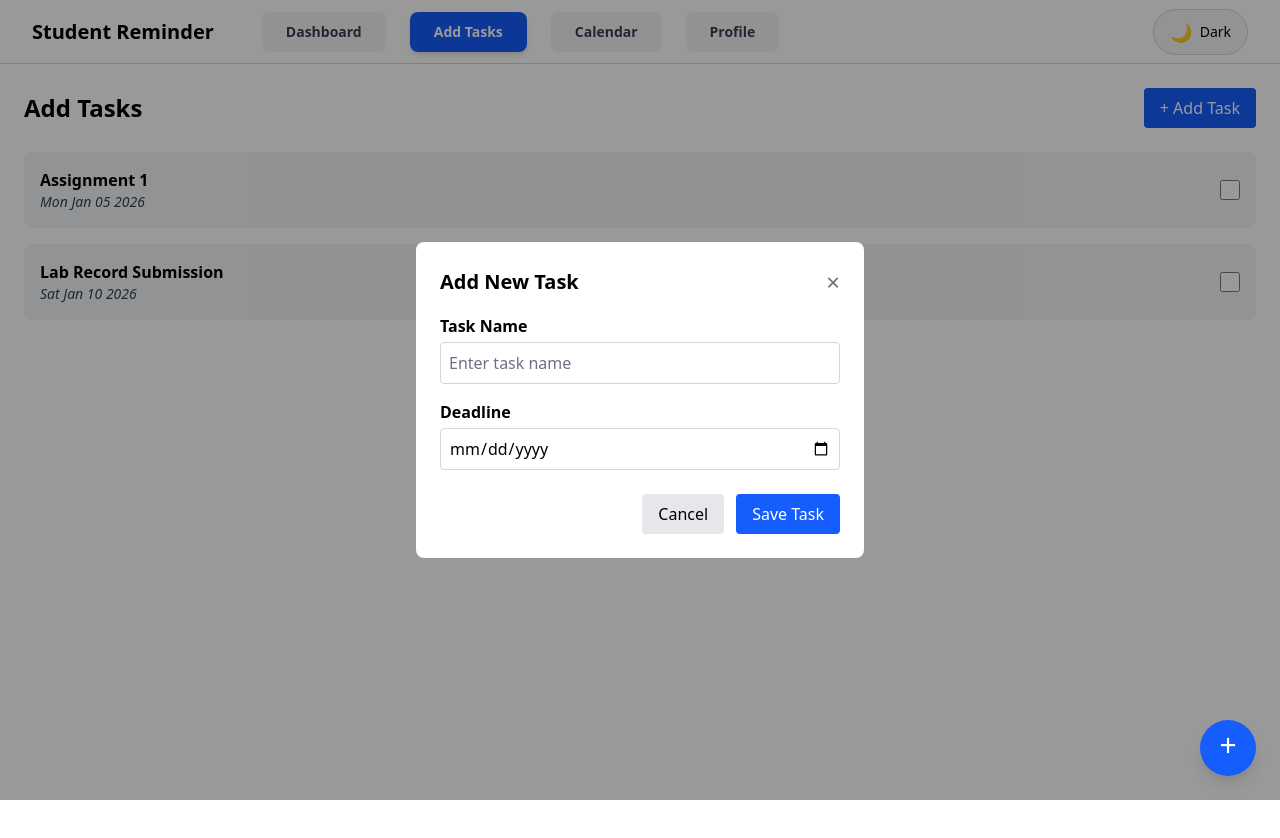
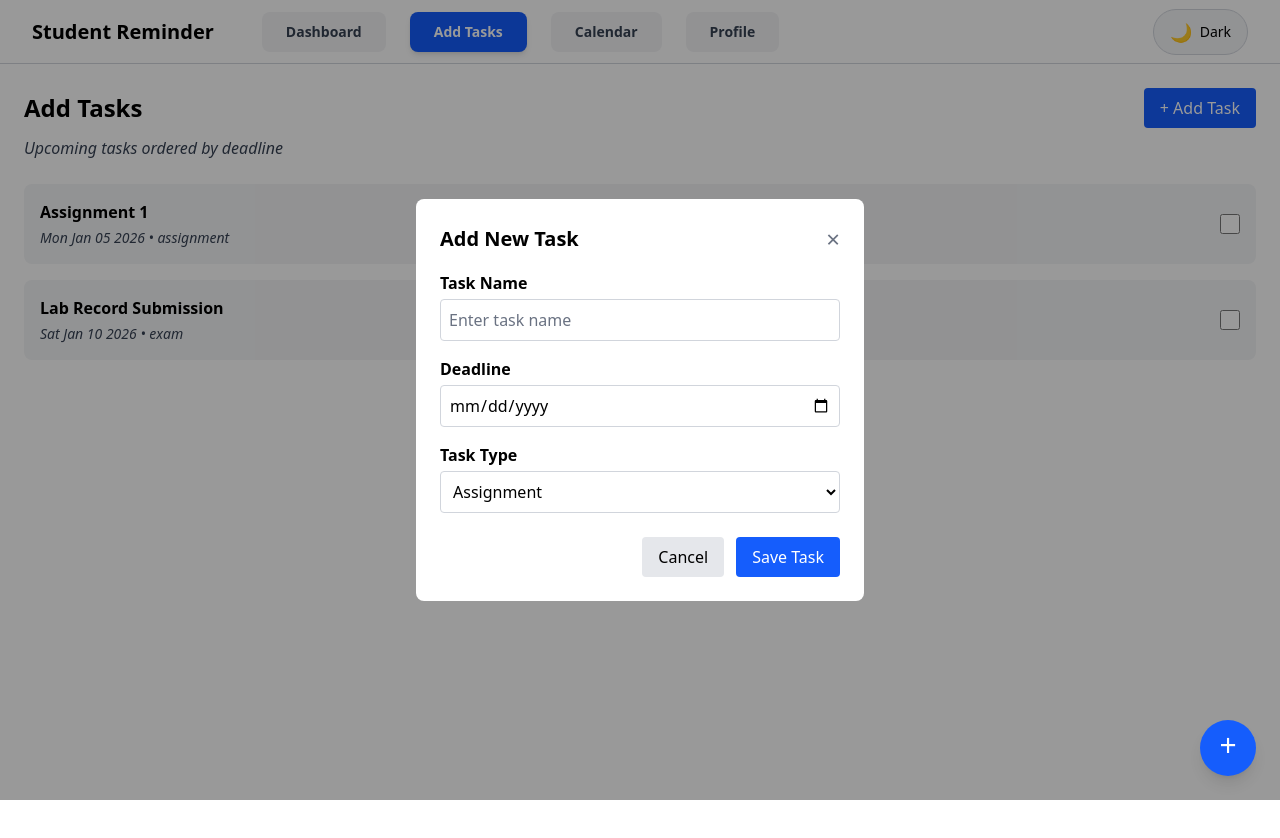
Before and after one commit to bharghavprasanna-source/STUDENT_REMINDER, a Next.js app: page /add-tasks in a window 1280 px wide. Both pictures are taken after a click on the button "+ Add Task". Shown: the top 838 px of the page. Built offline with nearby package versions, Linux system fonts and the light colour scheme.

Commit message:
making save button interactive

```diff
--- a/app/add-tasks/page.tsx
+++ b/app/add-tasks/page.tsx
@@ -7,39 +7,65 @@ type Task = {
   id: number;
   title: string;
   deadline: string;
+  type: string;
   completed: boolean;
 };
 
 const initialTasks: Task[] = [
-  { id: 1, title: "Assignment 1", deadline: "2026-01-05", completed: false },
+  {
+    id: 1,
+    title: "Assignment 1",
+    deadline: "2026-01-05",
+    type: "assignment",
+    completed: false,
+  },
   {
     id: 2,
     title: "Lab Record Submission",
     deadline: "2026-01-10",
+    type: "exam",
     completed: false,
   },
 ];
 
 export default function AddTasksPage() {
+  /* -------------------- STATE -------------------- */
   const [tasks, setTasks] = useState<Task[]>(initialTasks);
   const [showModal, setShowModal] = useState(false);
 
+  /* -------------------- SORT -------------------- */
+  const sortedTasks = [...tasks].sort(
+    (a, b) => new Date(a.deadline).getTime() - new Date(b.deadline).getTime()
+  );
+
+  /* -------------------- ADD TASK -------------------- */
+  const addTask = (task: { title: string; deadline: string; type: string }) => {
+    setTasks((prev) => [
+      ...prev,
+      {
+        id: Date.now(),
+        title: task.title,
+        deadline: task.deadline,
+        type: task.type,
+        completed: false,
+      },
+    ]);
+  };
+
+  /* -------------------- COMPLETE TASK -------------------- */
   const completeTask = (id: number) => {
-    // 1️⃣ mark task as completed (for animation)
+    // animate strike
     setTasks((prev) =>
       prev.map((task) => (task.id === id ? { ...task, completed: true } : task))
     );
 
-    // 2️⃣ remove after animation
+    // remove after animation
     setTimeout(() => {
       setTasks((prev) => prev.filter((task) => task.id !== id));
     }, 350);
   };
 
-  const sortedTasks = [...tasks].sort(
-    (a, b) => new Date(a.deadline).getTime() - new Date(b.deadline).getTime()
-  );
-
+  /* -------------------- UI -------------------- */
   return (
     <main className="p-6 min-h-screen bg-white dark:bg-gray-900">
       {/* Header */}
@@ -56,7 +82,11 @@ export default function AddTasksPage() {
         </button>
       </div>
 
-      {/* Task list */}
+      <p className="mt-2 italic text-gray-700 dark:text-gray-400">
+        Upcoming tasks ordered by deadline
+      </p>
+
+      {/* Task List */}
       <div className="mt-6 space-y-4">
         {sortedTasks.map((task) => (
           <div
@@ -70,11 +100,21 @@ export default function AddTasksPage() {
             `}
           >
             <div>
-              <p className="font-semibold text-black dark:text-white">
+              <p
+                className={`
+                  font-semibold transition-all duration-300
+                  ${
+                    task.completed
+                      ? "line-through text-gray-500 dark:text-gray-400"
+                      : "text-black dark:text-white"
+                  }
+                `}
+              >
                 {task.title}
               </p>
-              <p className="text-sm italic text-gray-700 dark:text-gray-400">
-                {new Date(task.deadline).toDateString()}
+
+              <p className="mt-1 italic text-sm text-gray-700 dark:text-gray-400">
+                {new Date(task.deadline).toDateString()} • {task.type}
               </p>
             </div>
 
@@ -84,14 +124,15 @@ export default function AddTasksPage() {
               checked={task.completed}
               onChange={() => completeTask(task.id)}
               className="h-5 w-5 cursor-pointer"
-              aria-label="Mark task as completed"
             />
           </div>
         ))}
       </div>
 
       {/* Modal */}
-      {showModal && <AddTaskModal onClose={() => setShowModal(false)} />}
+      {showModal && (
+        <AddTaskModal onClose={() => setShowModal(false)} onSave={addTask} />
+      )}
     </main>
   );
 }
--- a/components/tasks/AddTaskModal.tsx
+++ b/components/tasks/AddTaskModal.tsx
@@ -1,10 +1,18 @@
 "use client";
+
+import { useState } from "react";
 
 type AddTaskModalProps = {
   onClose: () => void;
+  onSave: (task: { title: string; deadline: string; type: string }) => void;
 };
 
-export default function AddTaskModal({ onClose }: AddTaskModalProps) {
+export default function AddTaskModal({ onClose, onSave }: AddTaskModalProps) {
+  /* ---------------- STATE (ALL HOOKS HERE) ---------------- */
+  const [taskTitle, setTaskTitle] = useState("");
+  const [taskDeadline, setTaskDeadline] = useState("");
+  const [taskType, setTaskType] = useState("assignment");
+
   return (
     <div className="fixed inset-0 z-50 flex items-center justify-center bg-black/40">
       <div className="w-full max-w-md rounded-lg bg-white dark:bg-gray-900 p-6">
@@ -24,13 +32,15 @@ export default function AddTaskModal({ onClose }: AddTaskModalProps) {
 
         {/* Form */}
         <div className="mt-4 space-y-4">
-          {/* Task name */}
+          {/* Task Name */}
           <div>
             <label className="block mb-1 font-semibold text-black dark:text-white">
               Task Name
             </label>
             <input
               type="text"
+              value={taskTitle}
+              onChange={(e) => setTaskTitle(e.target.value)}
               placeholder="Enter task name"
               className="
                 w-full rounded p-2
@@ -50,6 +60,8 @@ export default function AddTaskModal({ onClose }: AddTaskModalProps) {
             </label>
             <input
               type="date"
+              value={taskDeadline}
+              onChange={(e) => setTaskDeadline(e.target.value)}
               className="
                 w-full rounded p-2
                 border border-gray-300 dark:border-gray-700
@@ -58,6 +70,32 @@ export default function AddTaskModal({ onClose }: AddTaskModalProps) {
                 focus:outline-none focus:ring-2 focus:ring-blue-500
               "
             />
+          </div>
+
+          {/* Task Type */}
+          <div>
+            <label className="block mb-1 font-semibold text-black dark:text-white">
+              Task Type
+            </label>
+            <select
+              value={taskType}
+              onChange={(e) => setTaskType(e.target.value)}
+              className="
+                w-full rounded p-2
+                border border-gray-300 dark:border-gray-700
+                bg-white dark:bg-gray-800
+                text-black dark:text-white
+                focus:outline-none focus:ring-2 focus:ring-blue-500
+                cursor-pointer
+              "
+            >
+              <option value="assignment">Assignment</option>
+              <option value="test">Test</option>
+              <option value="exam">Exam</option>
+              <option value="event">Event</option>
+              <option value="hackathon">Hackathon</option>
+              <option value="other">Other</option>
+            </select>
           </div>
         </div>
 
@@ -70,7 +108,23 @@ export default function AddTaskModal({ onClose }: AddTaskModalProps) {
             Cancel
           </button>
 
-          <button className="px-4 py-2 rounded bg-blue-600 hover:bg-blue-700 text-white cursor-pointer">
+          <button
+            onClick={() => {
+              if (!taskTitle || !taskDeadline) {
+                alert("Please fill all fields");
+                return;
+              }
+
+              onSave({
+                title: taskTitle,
+                deadline: taskDeadline,
+                type: taskType,
+              });
+
+              onClose();
+            }}
+            className="px-4 py-2 rounded bg-blue-600 hover:bg-blue-700 text-white cursor-pointer"
+          >
             Save Task
           </button>
         </div>
```
Lines whose indentation alone changed are shown as unchanged.
